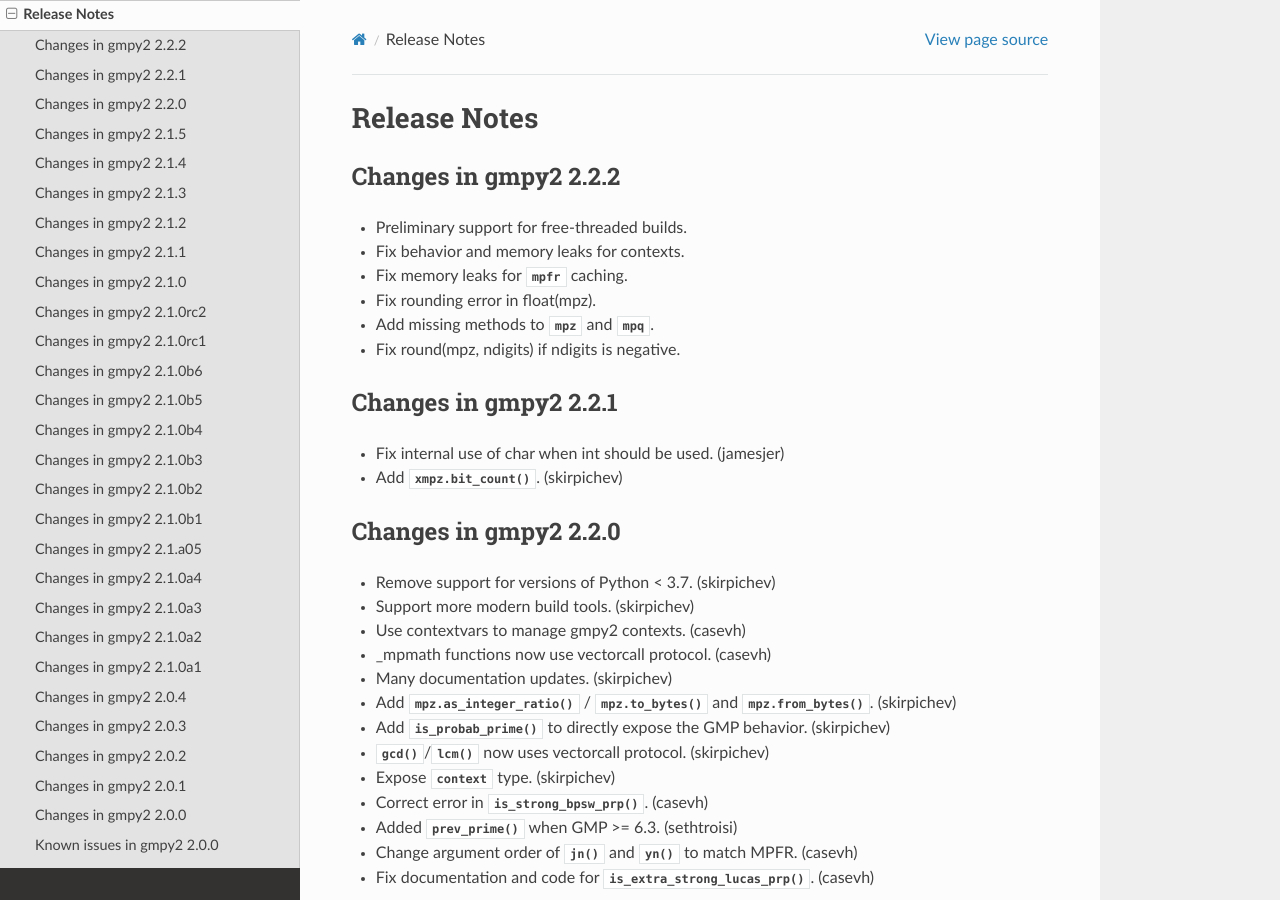
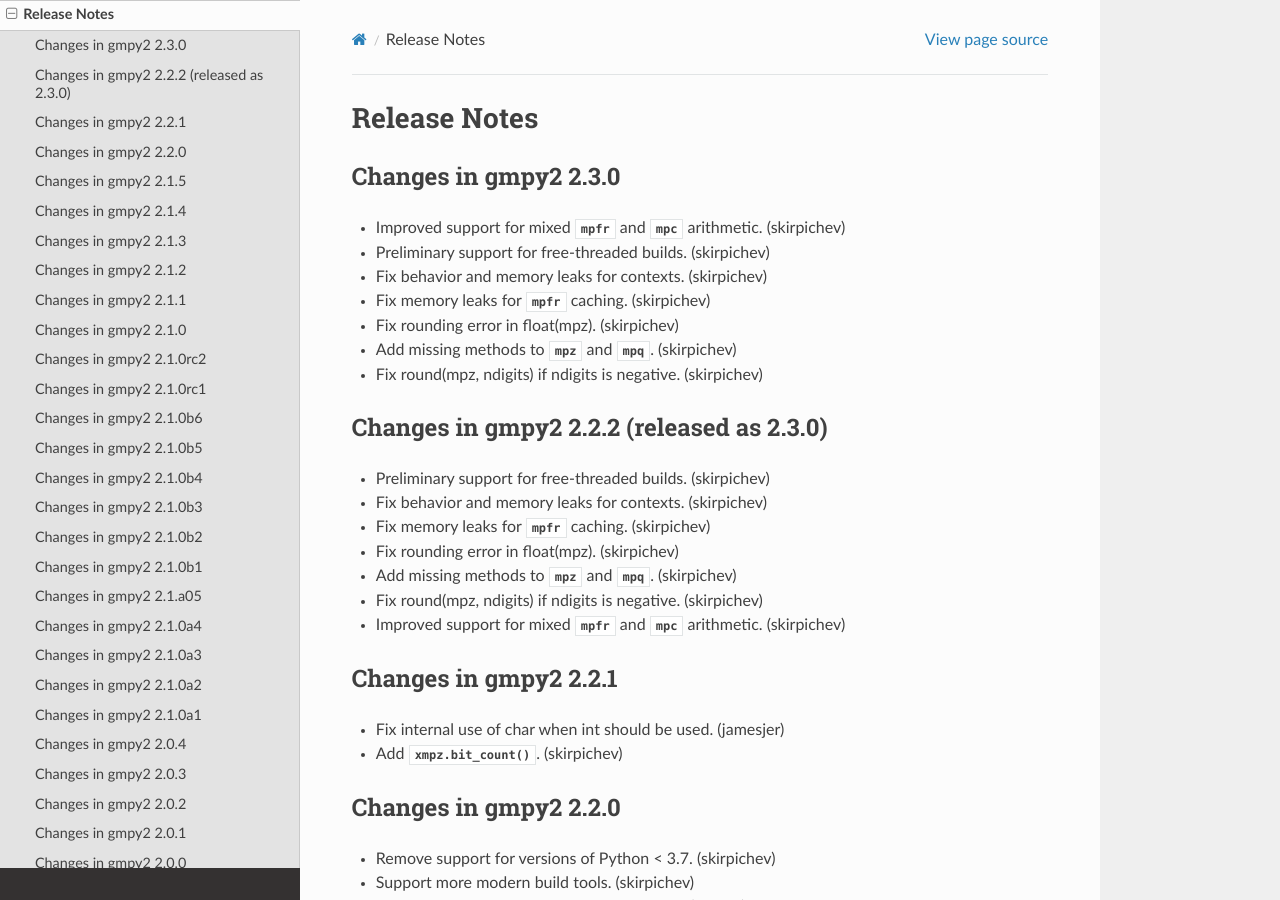
Before and after one commit to aleaxit/gmpy, a Sphinx documentation site: the page built from docs/history.rst, in a window 1280 px wide and 900 px high. Built offline with Sphinx 7.4.7 and the Read the Docs theme 3.1.0, drawn with Linux system fonts in a browser that asks for light colours; formulas are drawn with MathJax 3; the version number is read from the project's files by our own code.

Commit message:
Bump version to 2.3.0a1.

```diff
--- a/docs/history.rst
+++ b/docs/history.rst
@@ -3,15 +3,27 @@ Release Notes
 
 .. currentmodule:: gmpy2
 
-Changes in gmpy2 2.2.2
+Changes in gmpy2 2.3.0
 ----------------------
 
-* Preliminary support for free-threaded builds.
-* Fix behavior and memory leaks for contexts.
-* Fix memory leaks for `mpfr` caching.
-* Fix rounding error in float(mpz).
-* Add missing methods to `mpz` and `mpq`.
-* Fix round(mpz, ndigits) if ndigits is negative.
+* Improved support for mixed `mpfr` and `mpc` arithmetic.  (skirpichev)
+* Preliminary support for free-threaded builds.  (skirpichev)
+* Fix behavior and memory leaks for contexts.  (skirpichev)
+* Fix memory leaks for `mpfr` caching.  (skirpichev)
+* Fix rounding error in float(mpz).  (skirpichev)
+* Add missing methods to `mpz` and `mpq`.  (skirpichev)
+* Fix round(mpz, ndigits) if ndigits is negative.  (skirpichev)
+
+Changes in gmpy2 2.2.2 (released as 2.3.0)
+------------------------------------------
+
+* Preliminary support for free-threaded builds.  (skirpichev)
+* Fix behavior and memory leaks for contexts.  (skirpichev)
+* Fix memory leaks for `mpfr` caching.  (skirpichev)
+* Fix rounding error in float(mpz).  (skirpichev)
+* Add missing methods to `mpz` and `mpq`.  (skirpichev)
+* Fix round(mpz, ndigits) if ndigits is negative.  (skirpichev)
+* Improved support for mixed `mpfr` and `mpc` arithmetic.  (skirpichev)
 
 Changes in gmpy2 2.2.1
 ----------------------
--- a/pyproject.toml
+++ b/pyproject.toml
@@ -4,7 +4,7 @@ build-backend = 'setuptools.build_meta'
 
 [project]
 name = 'gmpy2'
-version = '2.2.2a1'
+version = '2.3.0a1'
 description = 'gmpy2 interface to GMP, MPFR, and MPC for Python 3.8+'
 keywords = ['gmp', 'mpfr', 'mpc', 'multiple-precision',
             'arbitrary-precision', 'precision', 'bignum']
```
Also changed, not shown: README.rst (+18 -2 lines), 2 other files.
